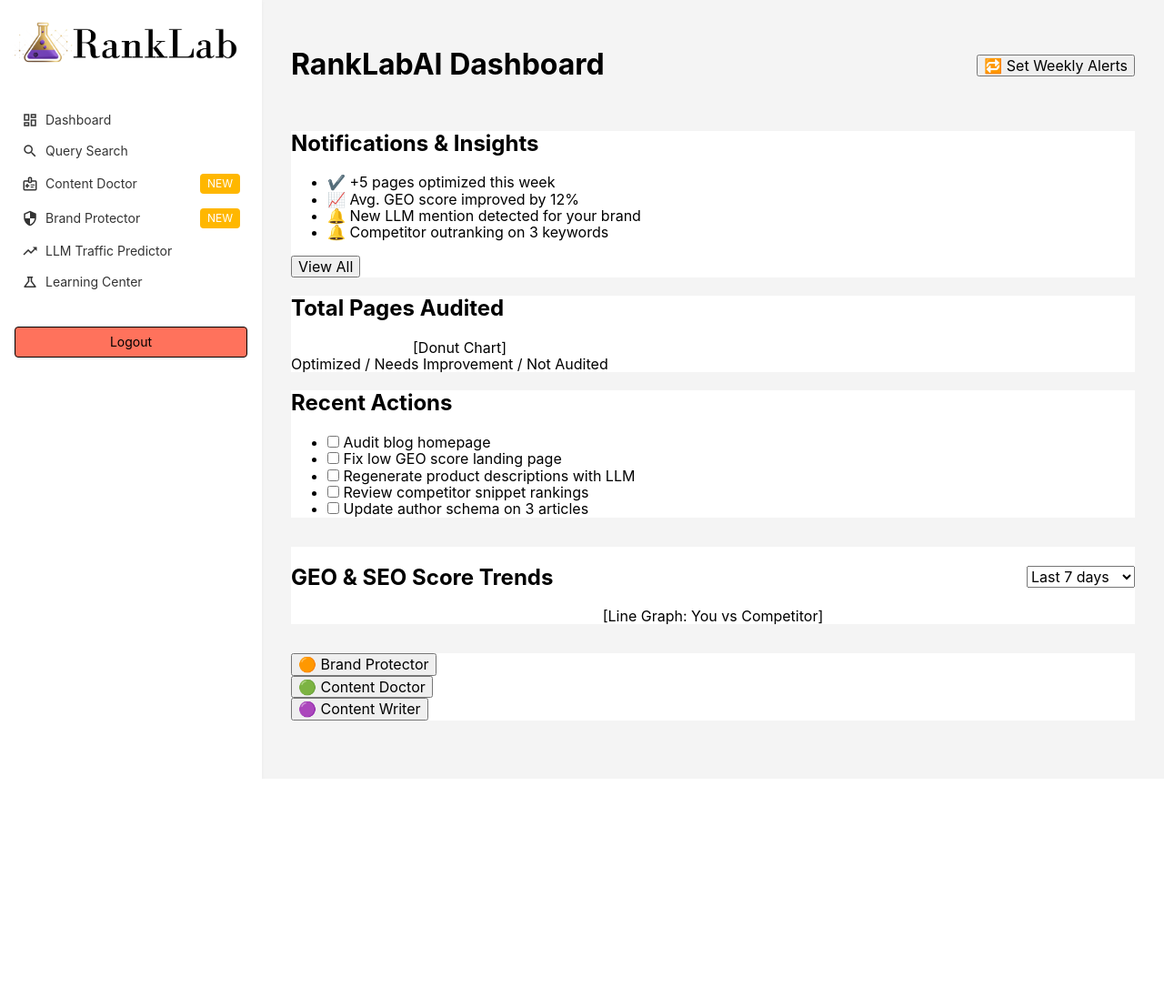
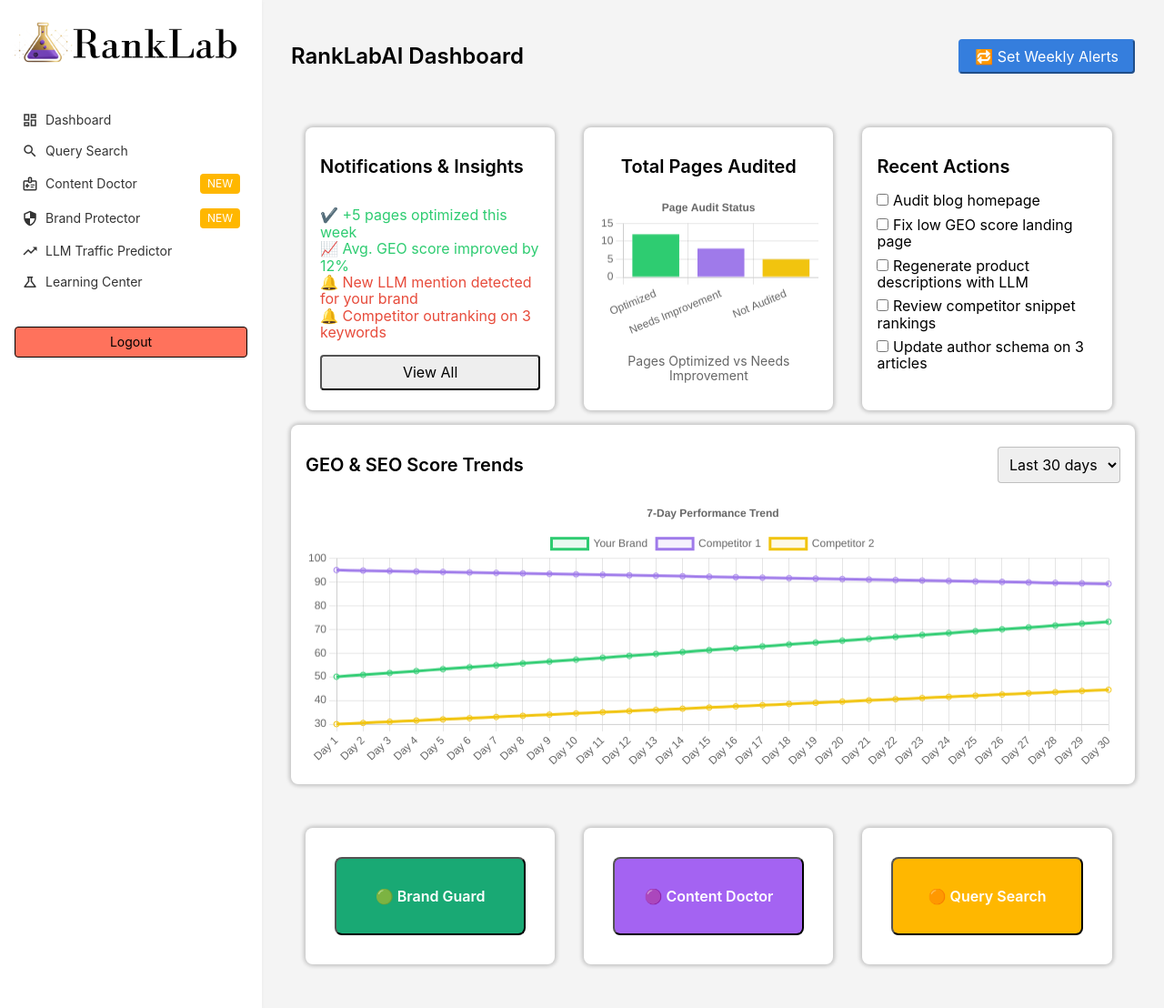
Before and after one commit to RankLab-AI/ranklab-alpha, a FastAPI app: template app/templates/dashboard.html in a window 1280 px wide. Shown: the whole page at 91% size. Before the commit the page ends 856 px from the top, so only its background shows below. Run offline with FastAPI, Linux system fonts and the light colour scheme; the template is opened without the code that fills it, so the values that code supplies are empty; parts of the project's set-up code (start-up, migrations or seed data) failed here and were passed over.

Commit message:
feat: transforms cards to buttons

```diff
--- a/app/templates/dashboard.html
+++ b/app/templates/dashboard.html
@@ -13,71 +13,166 @@
 <body class="bg-near-white">
   <div class="flex">
     {% include "partials/sidebar.html" %}
-
-    <!-- Main content -->
     <main class="flex-auto pa4">
       <div class="flex justify-between items-center mb4">
-        <h1 class="text-3xl font-bold">RankLabAI Dashboard</h1>
-        <button class="bg-blue-600 text-white px-4 py-2 rounded-md">🔁 Set Weekly Alerts</button>
+        <h1 class="f3 fw6">RankLabAI Dashboard</h1>
+        <button class="br2 ph3 pv2 bg-blue white b--blue">🔁 Set Weekly Alerts</button>
       </div>
 
-      <!-- Notifications, Chart, Projects -->
-      <div class="grid grid-cols-3 gap-6 mb4">
-        <div class="bg-white p-4 rounded-xl shadow">
-          <h2 class="text-xl font-semibold mb-4">Notifications & Insights</h2>
-          <ul class="space-y-2">
-            <li class="text-green-600">✔️ +5 pages optimized this week</li>
-            <li class="text-green-600">📈 Avg. GEO score improved by 12%</li>
-            <li class="text-red-600">🔔 New LLM mention detected for your brand</li>
-            <li class="text-red-600">🔔 Competitor outranking on 3 keywords</li>
-          </ul>
-          <button class="mt-4 bg-gray-200 px-3 py-1 rounded-md text-sm">View All</button>
+      <!-- 3-column grid -->
+      <div class="flex flex-wrap -ml3">
+        <div class="w-100 w-50-m w-33-l pa3">
+          <div class="bg-white pa3 br3 shadow-1 h-100 flex flex-column">
+            <h2 class="f4 fw6 mb3">Notifications & Insights</h2>
+            <ul class="list pl0 ml0 mb3">
+              <li class="green">✔️ +5 pages optimized this week</li>
+              <li class="green">📈 Avg. GEO score improved by 12%</li>
+              <li class="red">🔔 New LLM mention detected for your brand</li>
+              <li class="red">🔔 Competitor outranking on 3 keywords</li>
+            </ul>
+            <button class="mt-auto br2 ph3 pv2 bg-light-gray black">View All</button>
+          </div>
         </div>
 
-        <div class="bg-white p-4 rounded-xl shadow text-center">
-          <h2 class="text-xl font-semibold mb-4">Total Pages Audited</h2>
-          <div class="h-40 w-40 bg-gray-100 rounded-full mx-auto flex items-center justify-center">[Donut Chart]</div>
-          <div class="mt-2 text-sm">Optimized / Needs Improvement / Not Audited</div>
+        <div class="w-100 w-50-m w-33-l pa3">
+          <div class="bg-white pa3 br3 shadow-1 h-100 flex flex-column items-center justify-center">
+            <h2 class="f4 fw6 mb3">Total Pages Audited</h2>
+            <canvas id="pagesChart" width="300" height="200"></canvas>
+            <p class="f6 black-60 mt3 tc">Pages Optimized vs Needs Improvement</p>
+          </div>
         </div>
 
-        <div class="bg-white p-4 rounded-xl shadow">
-          <h2 class="text-xl font-semibold mb-4">Recent Actions</h2>
-          <ul class="space-y-2">
-            <li><input type="checkbox" /> Audit blog homepage</li>
-            <li><input type="checkbox" /> Fix low GEO score landing page</li>
-            <li><input type="checkbox" /> Regenerate product descriptions with LLM</li>
-            <li><input type="checkbox" /> Review competitor snippet rankings</li>
-            <li><input type="checkbox" /> Update author schema on 3 articles</li>
-          </ul>
+        <div class="w-100 w-50-m w-33-l pa3">
+          <div class="bg-white pa3 br3 shadow-1 h-100">
+            <h2 class="f4 fw6 mb3">Recent Actions</h2>
+            <ul class="list pl0 ml0">
+              <li class="mv2"><label><input type="checkbox" /> Audit blog homepage</label></li>
+              <li class="mv2"><label><input type="checkbox" /> Fix low GEO score landing page</label></li>
+              <li class="mv2"><label><input type="checkbox" /> Regenerate product descriptions with LLM</label></li>
+              <li class="mv2"><label><input type="checkbox" /> Review competitor snippet rankings</label></li>
+              <li class="mv2"><label><input type="checkbox" /> Update author schema on 3 articles</label></li>
+            </ul>
+          </div>
         </div>
       </div>
 
       <!-- Trends -->
-      <div class="bg-white p-4 rounded-xl shadow mb4">
-        <div class="flex justify-between items-center mb-2">
-          <h2 class="text-xl font-semibold">GEO & SEO Score Trends</h2>
-          <select class="border px-2 py-1 rounded-md text-sm">
-            <option>Last 7 days</option>
+      <div class="bg-white pa3 br3 shadow-1 mb4">
+        <div class="flex justify-between items-center mb2">
+          <h2 class="f4 fw6">GEO & SEO Score Trends</h2>
+          <select class="pa2 br2 b--black-20">
             <option>Last 30 days</option>
+            <option>Last 60 days</option>
             <option>Custom</option>
           </select>
         </div>
-        <div class="h-64 bg-gray-100 flex items-center justify-center">[Line Graph: You vs Competitor]</div>
+        <canvas id="trendChart" width="600" height="200"></canvas>
       </div>
 
       <!-- Bottom Tools -->
-      <div class="grid grid-cols-3 gap-6 mb4">
-        <div class="bg-white p-4 rounded-xl shadow text-center">
-          <button class="bg-orange-100 text-orange-700 w-full py-3 rounded text-lg font-semibold">🟠 Brand Protector</button>
+      <div class="flex flex-wrap -ml3 mt4">
+        <div class="w-100 w-50-m w-33-l pa3">
+          <div class="bg-white pa4 br3 shadow-1 h-100 flex items-center justify-center">
+            <button onclick="window.location.href='/brand-protector'" class="w-100 pa4 br3 bg-green white fw6 f5">
+              🟢 Brand Guard
+            </button>
+          </div>
         </div>
-        <div class="bg-white p-4 rounded-xl shadow text-center">
-          <button class="bg-green-100 text-green-700 w-full py-3 rounded text-lg font-semibold">🟢 Content Doctor</button>
+        <div class="w-100 w-50-m w-33-l pa3">
+          <div class="bg-white pa4 br3 shadow-1 h-100 flex items-center justify-center">
+            <button onclick="window.location.href='/content-doctor'" class="w-100 pa4 br3 bg-light-purple white fw6 f5">
+              🟣 Content Doctor
+            </button>
+          </div>
         </div>
-        <div class="bg-white p-4 rounded-xl shadow text-center">
-          <button class="bg-purple-100 text-purple-700 w-full py-3 rounded text-lg font-semibold">🟣 Content Writer</button>
+        <div class="w-100 w-50-m w-33-l pa3">
+          <div class="bg-white pa4 br3 shadow-1 h-100 flex items-center justify-center">
+            <button onclick="window.location.href='/query-research'" class="w-100 pa4 br3 bg-gold white fw6 f5">
+              🟠 Query Search
+            </button>
+          </div>
         </div>
       </div>
     </main>
   </div>
+  <!-- Chart.js library -->
+  <script src="https://cdn.jsdelivr.net/npm/chart.js"></script>
+  <script>
+    const ctx = document.getElementById('pagesChart').getContext('2d');
+    new Chart(ctx, {
+      type: 'bar',
+      data: {
+        labels: ['Optimized', 'Needs Improvement', 'Not Audited'],
+        datasets: [{
+          label: '# of Pages',
+          data: [12, 8, 5],  // mock numbers
+          backgroundColor: ['#2ecc71', '#9f7aea', '#f1c40f']
+        }]
+      },
+      options: {
+        responsive: true,
+        plugins: {
+          legend: { display: false },
+          title: { display: true, text: 'Page Audit Status' }
+        },
+        scales: {
+          y: { beginAtZero: true }
+        }
+      }
+    });
+  </script>
+  <script>
+    const trendCtx = document.getElementById('trendChart').getContext('2d');
+    new Chart(trendCtx, {
+      type: 'line',
+      data: {
+        labels: Array.from({length:30}, (_,i)=>`Day ${i+1}`),
+        datasets: [
+          {
+            label: "Your Brand",
+            data: Array.from({length:30}, (_,i)=>50 + i*0.8),
+            borderColor: '#2ecc71',
+            backgroundColor: 'rgba(46, 204, 113, 0.1)',
+            fill: false,
+            tension: 0.3
+          },
+          {
+            label: "Competitor 1",
+            data: Array.from({length:30}, (_,i)=>95 + i*-0.2),
+            borderColor: '#9f7aea',
+            backgroundColor: 'rgba(159, 122, 234, 0.1)',
+            fill: false,
+            tension: 0.3
+          },
+          {
+            label: "Competitor 2",
+            data: Array.from({length:30}, (_,i)=>30 + i*0.5),
+            borderColor: '#f1c40f',
+            backgroundColor: 'rgba(241, 196, 15, 0.1)',
+            fill: false,
+            tension: 0.3
+          }
+        ]
+      },
+      options: {
+        responsive: true,
+        plugins: {
+          title: {
+            display: true,
+            text: '7-Day Performance Trend'
+          },
+          legend: {
+            display: true
+          }
+        },
+        scales: {
+          y: {
+            beginAtZero: false
+          }
+        }
+      }
+    });
+  </script>
+  </div>
 </body>
 </html>
```
